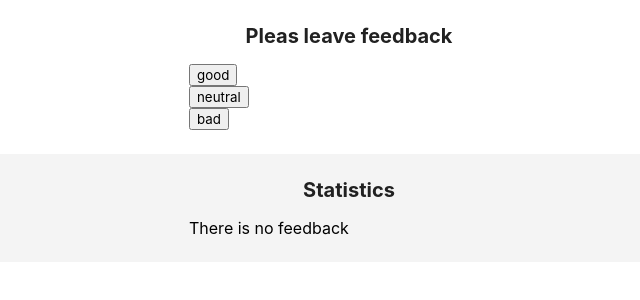
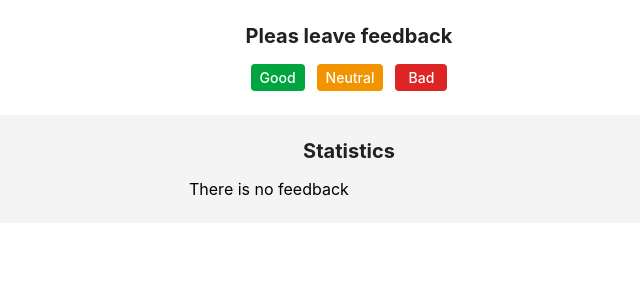
Before and after one commit to kuhai-anna/goit-react-hw-02-feedback, a React (Create React App) app: page / in a window 1280 px wide. Shown: the top 300 px of the page, without its empty margins (291-931 px from the left). Built offline with nearby package versions, Linux system fonts and the light colour scheme.

Commit message:
Add styles to the FeedbackOptions component

```diff
--- a/src/components/FeedbackOptions/FeedbackOptions.jsx
+++ b/src/components/FeedbackOptions/FeedbackOptions.jsx
@@ -1,23 +1,24 @@
 import PropTypes from 'prop-types';
+import { Button, ButtonList } from './FeedbackOptions.styled';
 
 export const FeedbackOptions = ({ options, onLeaveFeedback }) => {
   return (
-    <ul>
+    <ButtonList>
       {options.map(option => {
         return (
           <li key={option}>
-            <button
+            <Button
               key={option}
               value={option}
               type="button"
               onClick={() => onLeaveFeedback(option)}
             >
               {option}
-            </button>
+            </Button>
           </li>
         );
       })}
-    </ul>
+    </ButtonList>
   );
 };
 
--- a/src/components/FeedbackOptions/FeedbackOptions.styled.jsx
+++ b/src/components/FeedbackOptions/FeedbackOptions.styled.jsx
@@ -0,0 +1,49 @@
+import styled from 'styled-components';
+
+export const ButtonList = styled.ul`
+  display: flex;
+  justify-content: center;
+  align-content: center;
+  gap: ${props => {
+    return props.theme.spacing(3);
+  }};
+`;
+
+export const Button = styled.button`
+  padding: 4px 8px;
+  min-width: 52px;
+
+  border: 1px solid transparent;
+  border-radius: 4px;
+  outline: none;
+
+  text-transform: capitalize;
+  font-weight: 500;
+  font-size: 14px;
+  color: ${props => {
+    return props.theme.colors.textAccent;
+  }};
+
+  background-color: ${props => {
+    switch (props.value) {
+      case 'good':
+        return props.theme.colors.btnGood;
+      case 'neutral':
+        return props.theme.colors.btnNeutral;
+      case 'bad':
+        return props.theme.colors.btnBad;
+      default:
+        return props.theme.colors.btn;
+    }
+  }};
+
+  transform: scale(1);
+  transition-property: transform;
+  transition-duration: 250ms;
+  transition-timing-function: cubic-bezier(0.4, 0, 0.2, 1);
+
+  :hover,
+  :focus {
+    transform: scale(1.08);
+  }
+`;
```
